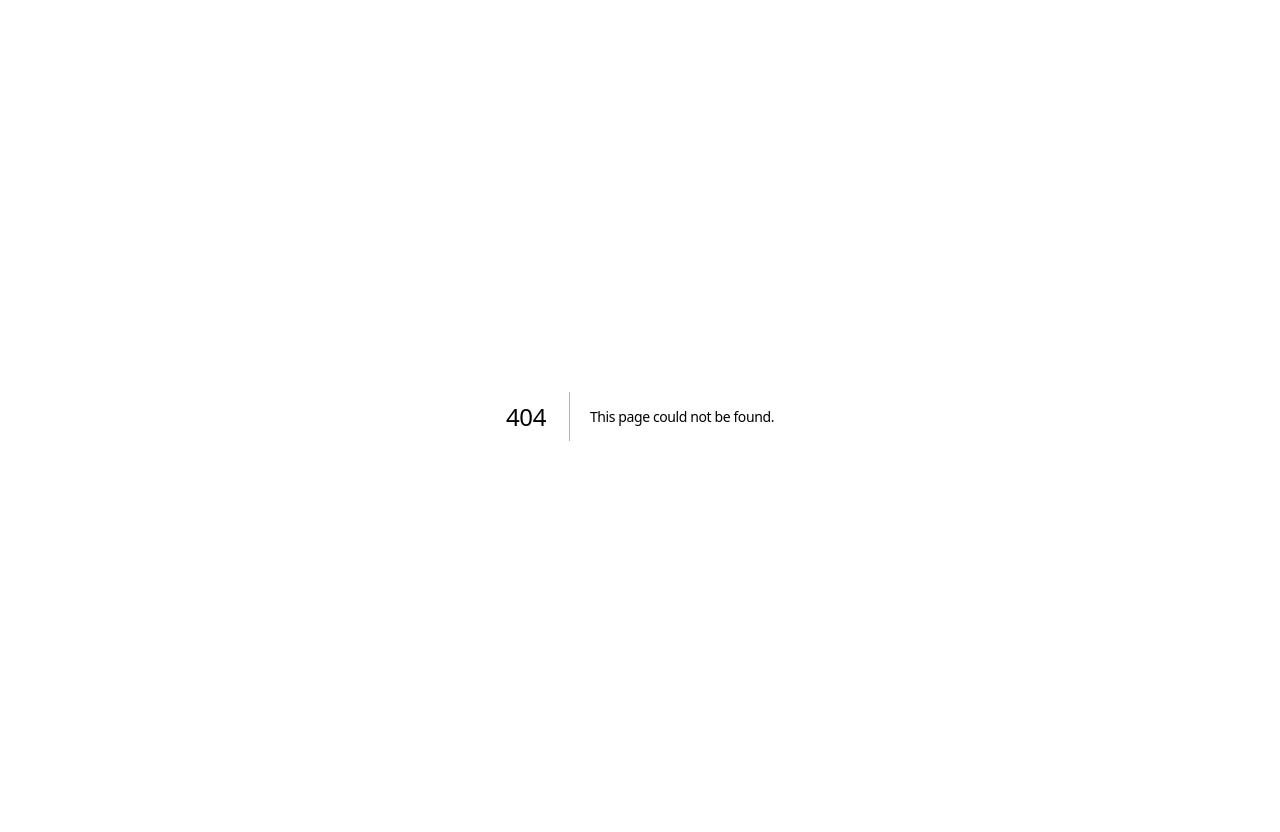
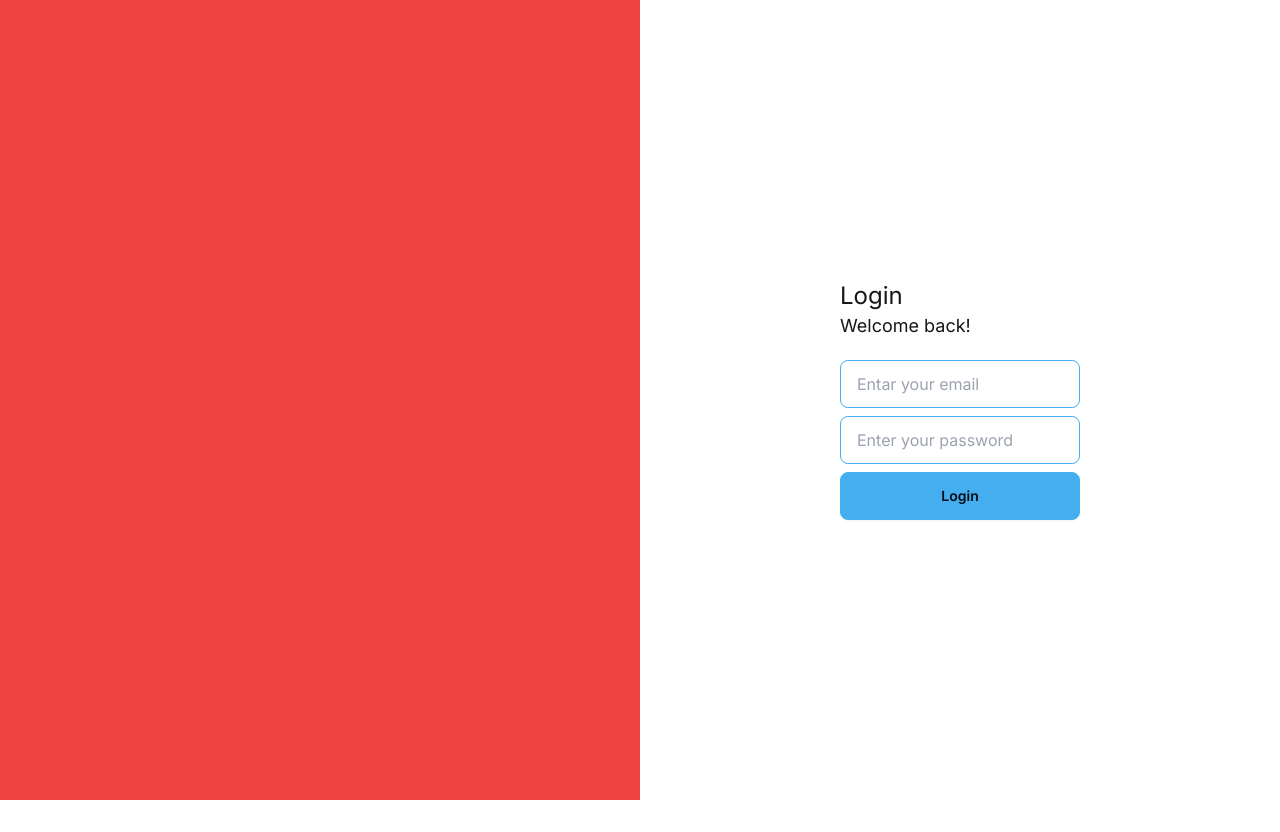
Before and after one commit to ekirahmanda/bitcrafters-event, a Next.js app: page /login in a window 1280 px wide. Before the commit this address had no page. After the commit the page ends 800 px from the top, so only its background shows below. Built offline with nearby package versions, Linux system fonts and the light colour scheme.

Commit message:
login UI foundation

```diff
--- /dev/null
+++ b/src/app/(auth)/login/page.js
@@ -0,0 +1,5 @@
+import { Login1 } from "@/components/auth/login1";
+
+export default function Page() {
+  return <Login1 />;
+}
--- /dev/null
+++ b/src/components/auth/login1.jsx
@@ -0,0 +1,30 @@
+"use client";
+
+import React from "react";
+
+export const Login1 = () => {
+  return (
+    <main className="h-screen grid grid-cols-2">
+      <div className="bg-red-500"></div>
+      <div className="flex justify-center items-center">
+        <div className="w-[240px]">
+          <h1 className="text-2xl">Login</h1>
+          <p className="text-lg">Welcome back!</p>
+          <form className="mt-5 form-control gap-2">
+            <input
+              className="input input-primary"
+              name="email"
+              placeholder="Entar your email"
+            />
+            <input
+              className="input input-primary"
+              name="password"
+              placeholder="Enter your password"
+            />
+            <button className="btn btn-primary">Login</button>
+          </form>
+        </div>
+      </div>
+    </main>
+  );
+};
--- a/src/styles/globals.css
+++ b/src/styles/globals.css
@@ -3,7 +3,4 @@
 @tailwind utilities;
 
 @layer base {
-  body {
-    @apply bg-stone-400 tracking-tight p-4;
-  }
 }
```
